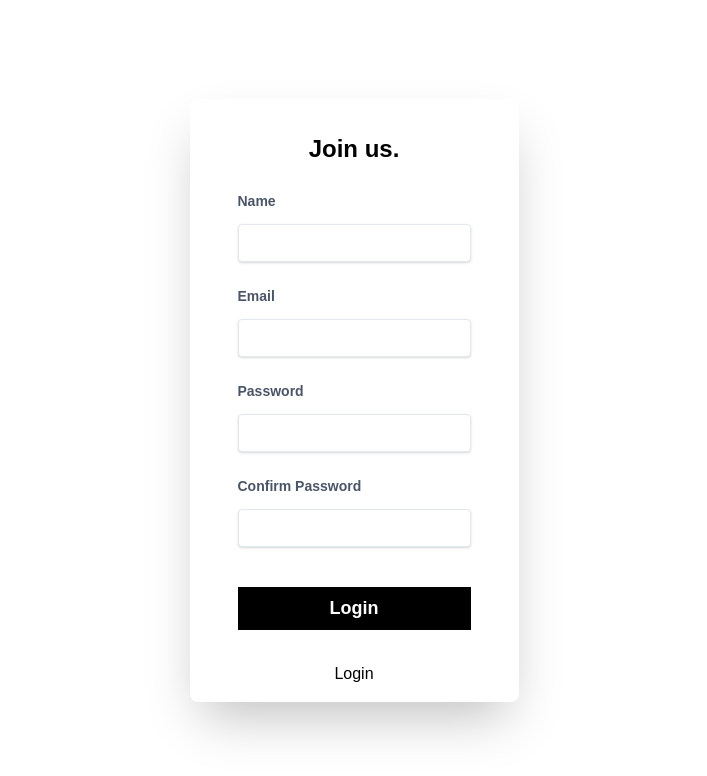
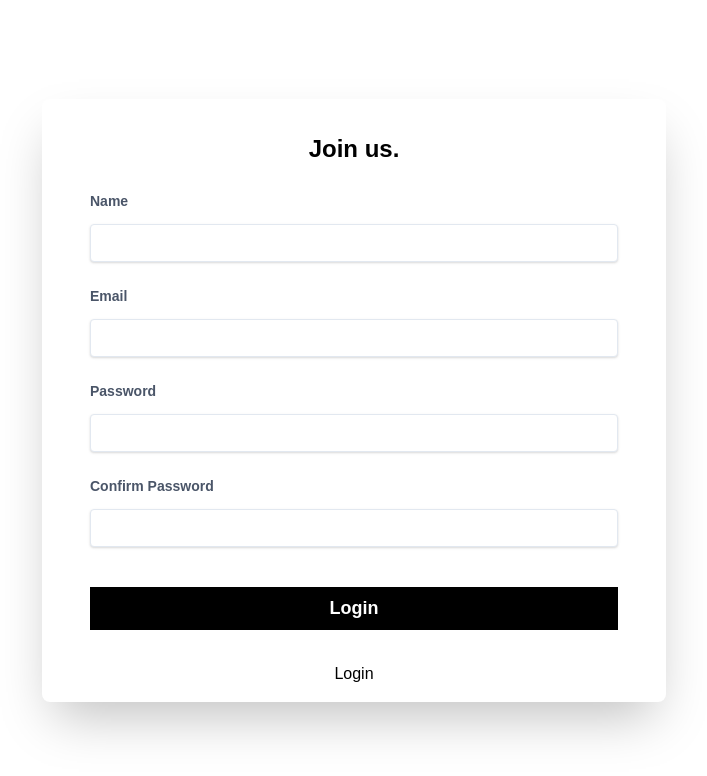
Before and after one commit to TomBozik/Links_FE, a Vue app: page /register in a window 1280 px wide. Shown: the top 776 px of the page, without its empty margins (286-993 px from the left). Built offline with nearby package versions, Linux system fonts and the light colour scheme.

Commit message:
auth pages bigger forms

```diff
--- a/src/App.vue
+++ b/src/App.vue
@@ -1,6 +1,6 @@
 <template>
   <div class="flex flex-col h-screen">
-    <div class="flex flex-col items-end p-2 bg-gray-100 sm:hidden">
+    <div class="flex flex-col items-end px-2 pt-2 bg-gray-100 sm:hidden">
       <Burger v-if="this.$route.path !== '/login' && this.$route.path !== '/register'"></Burger>
     </div>
     <div class="flex flex-1 overflow-y-hidden">
--- a/src/components/Burger.vue
+++ b/src/components/Burger.vue
@@ -1,6 +1,6 @@
 <template>
   <div>
-    <button type="button" class="block dark:text-gray-500" @click="toggle">
+    <button type="button" class="block appearance-none dark:text-gray-500 focus:outline-none" @click="toggle">
       <svg class="w-6 h-6 fill-current" viewBox="0 0 24 24">
         <path v-if="isOpen" fill-rule="evenodd" d="M18.278 16.864a1 1 0 0 1-1.414 1.414l-4.829-4.828-4.828 4.828a1 1 0 0 1-1.414-1.414l4.828-4.829-4.828-4.828a1 1 0 0 1 1.414-1.414l4.829 4.828 4.828-4.828a1 1 0 1 1 1.414 1.414l-4.828 4.829 4.828 4.828z"/>
         <path v-if="!isOpen" fill-rule="evenodd" d="M4 5h16a1 1 0 0 1 0 2H4a1 1 0 1 1 0-2zm0 6h16a1 1 0 0 1 0 2H4a1 1 0 0 1 0-2zm0 6h16a1 1 0 0 1 0 2H4a1 1 0 0 1 0-2z"/>
--- a/src/components/Navigation.vue
+++ b/src/components/Navigation.vue
@@ -1,6 +1,6 @@
 <template>
 	<div :class="navbarIsOpen ? 'flex w-full sm:w-56' : 'hidden sm:flex sm:w-56'" class="flex-col justify-between overflow-y-auto bg-gray-100 border-r" >
-		<div class="p-4 text-lg font-bold tracking-wide text-center uppercase shadow-md">Links</div>
+		<div class="p-1 text-lg font-bold tracking-wide text-center uppercase shadow-md sm:p-4">Links</div>
 		<div class="flex flex-col flex-1 p-4 overflow-y-auto">
 			<div class="flex flex-col pb-4">
 				<div class="flex items-center">
--- a/src/views/Login.vue
+++ b/src/views/Login.vue
@@ -1,8 +1,8 @@
 <template>
-  <div class="flex items-center justify-center min-h-screen mx-auto">
+  <div class="flex items-center justify-center w-full max-w-2xl min-h-screen px-2 mx-auto sm:w-1/2">
 
     <!-- card -->
-    <div class="flex max-w-6xl overflow-hidden bg-white rounded-lg shadow-2xl">
+    <div class="flex w-full overflow-hidden bg-white rounded-lg shadow-2xl">
 
       <!-- text -->
       <div class="flex flex-col w-full px-2 pt-8 pb-4 md:px-12">
--- a/src/views/Register.vue
+++ b/src/views/Register.vue
@@ -1,8 +1,8 @@
 <template>
-  <div class="flex items-center justify-center min-h-screen mx-auto">
+  <div class="flex items-center justify-center w-full max-w-2xl min-h-screen px-2 mx-auto sm:w-1/2">
 
     <!-- card -->
-    <div class="flex max-w-6xl overflow-hidden bg-white rounded-lg shadow-2xl">
+    <div class="flex w-full overflow-hidden bg-white rounded-lg shadow-2xl">
 
       <!-- text -->
       <div class="flex flex-col w-full px-2 pt-8 pb-4 md:px-12">
```
Also changed, not shown: 7 other files (tests, documents, lock files or other folders).
